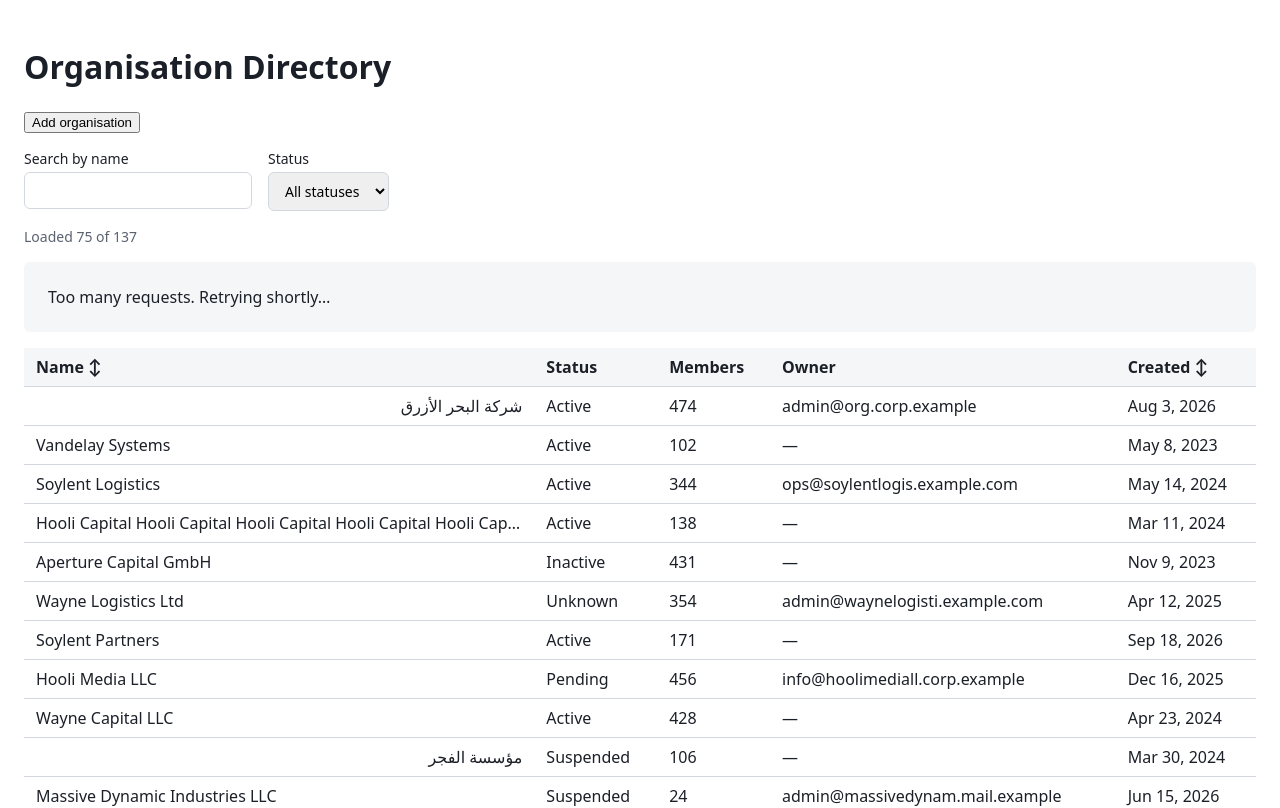
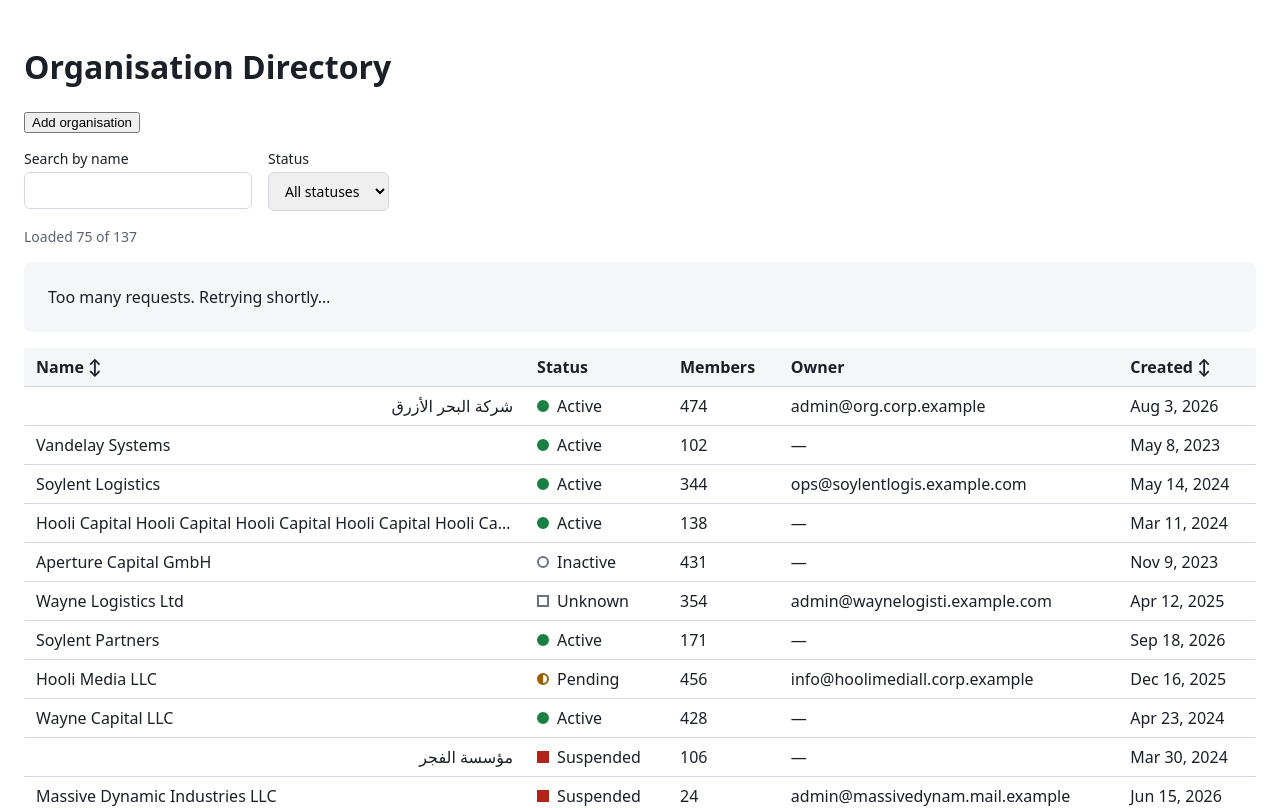
Before and after one commit to angeljoseph/org-directory, an Angular app: page / in a window 1280 px wide. Shown: the top 808 px of the page. Built offline with nearby package versions, Linux system fonts and the light colour scheme.

Commit message:
feat: status shown as shape plus text label

```diff
--- a/src/app/orgs/org-list/org-list.component.css
+++ b/src/app/orgs/org-list/org-list.component.css
@@ -85,3 +85,48 @@ select {
 .state-success {
   color: var(--color-status-active);
 }
+/* Status = a small shape + a visible text label. Colour is never the only signal. */
+.status {
+  display: inline-flex;
+  align-items: center;
+  gap: var(--space-2);
+}
+
+.dot {
+  flex-shrink: 0;
+  inline-size: var(--dot-size);
+  block-size: var(--dot-size);
+  border: var(--dot-border-width) solid var(--dot-color);
+  border-radius: 50%;
+  background: var(--dot-color);
+}
+
+/* active: filled circle */
+.dot[data-status='active'] {
+  --dot-color: var(--color-status-active);
+}
+
+/* inactive: hollow circle */
+.dot[data-status='inactive'] {
+  --dot-color: var(--color-status-inactive);
+  background: transparent;
+}
+
+/* suspended: filled square */
+.dot[data-status='suspended'] {
+  --dot-color: var(--color-status-suspended);
+  border-radius: 0;
+}
+
+/* pending: half-filled circle */
+.dot[data-status='pending'] {
+  --dot-color: var(--color-status-pending);
+  background: linear-gradient(90deg, var(--dot-color) 50%, transparent 50%);
+}
+
+/* unknown: hollow square */
+.dot[data-status='unknown'] {
+  --dot-color: var(--color-status-unknown);
+  border-radius: 0;
+  background: transparent;
+}
--- a/src/app/orgs/org-list/org-list.component.html
+++ b/src/app/orgs/org-list/org-list.component.html
@@ -78,7 +78,12 @@
           <td class="name" dir="auto" [attr.title]="org.name">
             {{ org.name ?? ('org.unnamed' | t) }}
           </td>
-          <td>{{ statusLabel(org.status) | t }}</td>
+                    <td>
+            <span class="status">
+              <span class="dot" [attr.data-status]="org.status" aria-hidden="true"></span>
+              {{ statusLabel(org.status) | t }}
+            </span>
+          </td>
           <td>{{ org.memberCount ?? ('common.dash' | t) }}</td>
           <td>{{ org.ownerEmail ?? ('common.dash' | t) }}</td>
           <td>{{ (org.createdAt | date: 'mediumDate') ?? ('common.dash' | t) }}</td>
--- a/src/styles.css
+++ b/src/styles.css
@@ -32,6 +32,8 @@
   --border-width: 1px;
   --focus-ring-width: 2px;
   --name-max-width: 28rem;
+    --dot-size: 0.75rem;
+  --dot-border-width: 2px;
 }
 
 *, *::before, *::after { box-sizing: border-box; }
```
